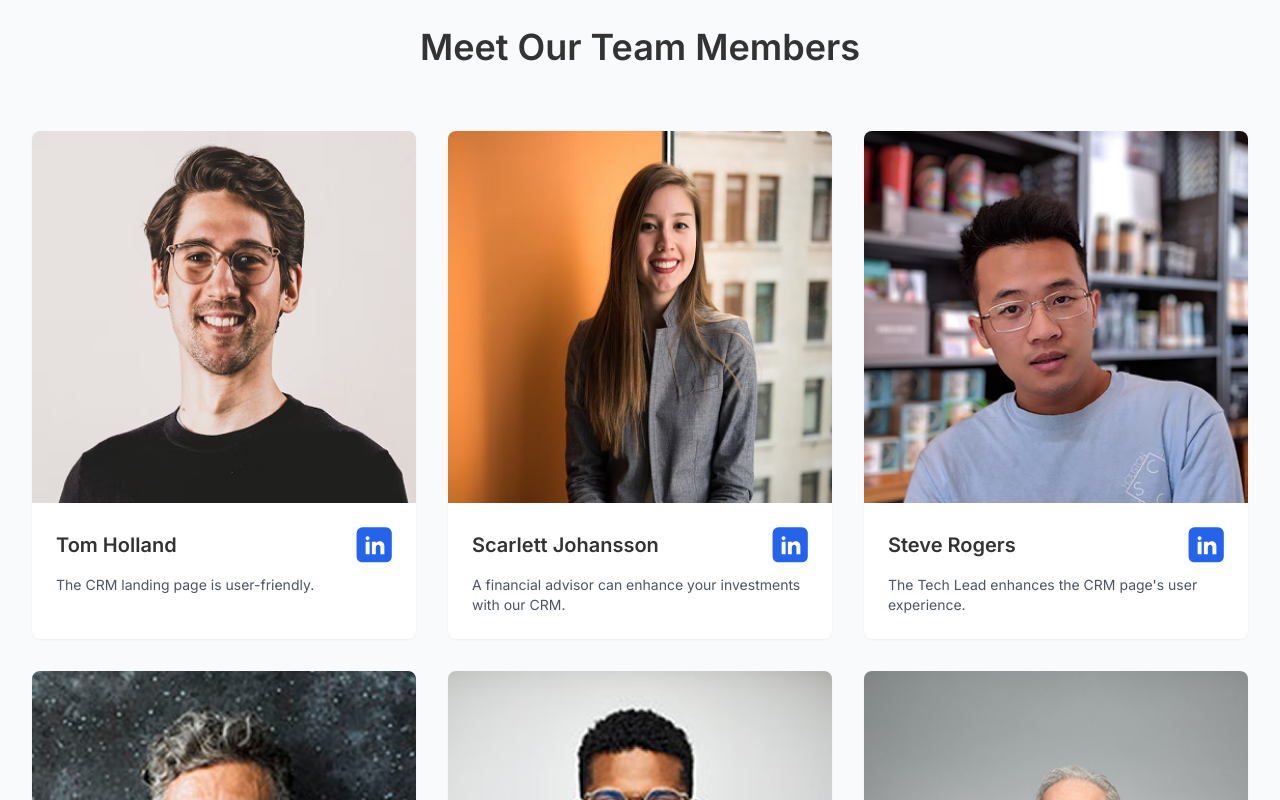
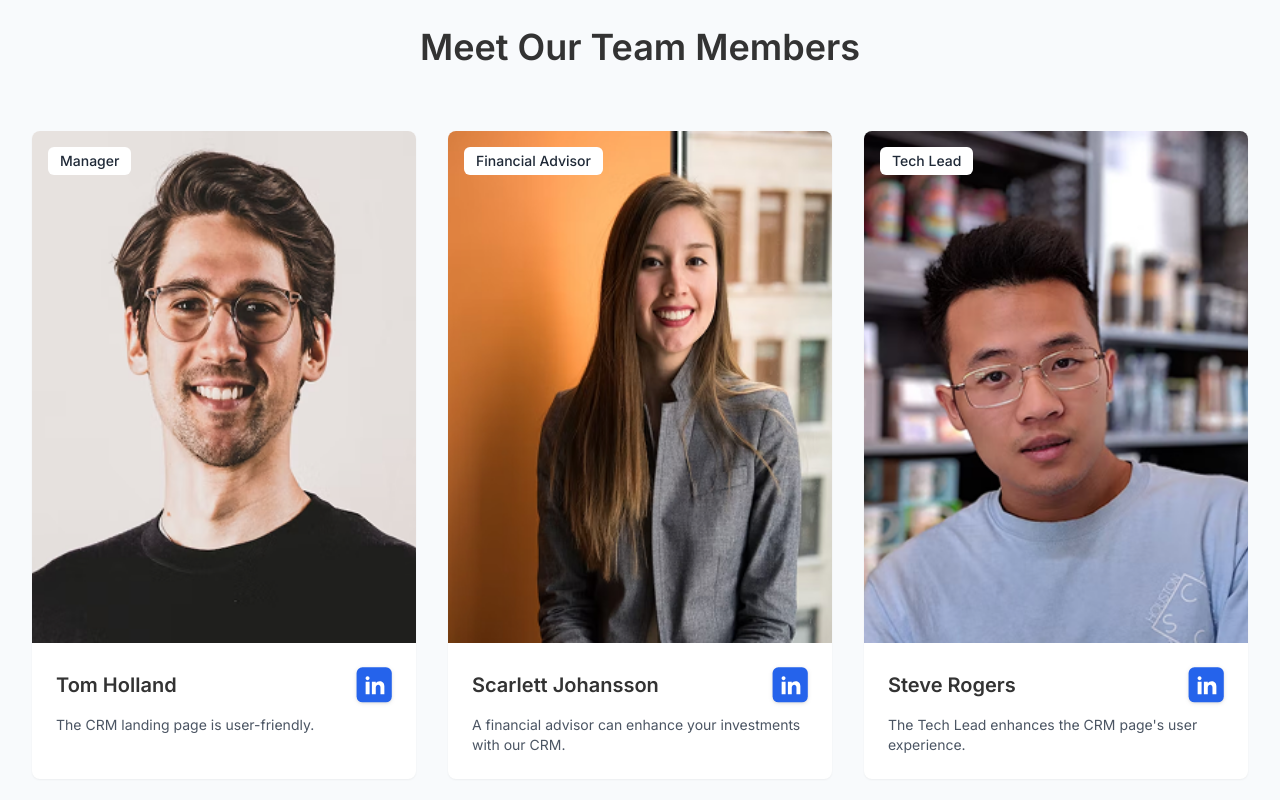
Before and after one commit to Wrttnspknbrkn/GydGenWave, a React (Vite) app: page /about-us in a window 1280 px wide. Shown: the part 1360-2160 px from the top of the page. Built offline with nearby package versions, Linux system fonts and the light colour scheme.

Commit message:
Update MeetOurTeamSection.jsx

```diff
--- a/src/pages/aboutUs/MeetOurTeamSection.jsx
+++ b/src/pages/aboutUs/MeetOurTeamSection.jsx
@@ -2,12 +2,12 @@ import React from 'react';
 
 const TeamMember = ({ name, role, description, imageSrc }) => {
   return (
-    <div className="team-member-card bg-white rounded-lg shadow-sm overflow-hidden transition-transform duration-300 hover:shadow-md hover:-translate-y-1">
-      <div className="team-image-container">
+    <div className="w-full bg-white rounded-lg shadow-sm overflow-hidden transition-transform duration-300 hover:shadow-md hover:-translate-y-1">
+      <div className="relative w-full aspect-[3/4]">
         <img
           src={imageSrc}
           alt={`${name} - ${role}`}
-          className="w-full h-full object-cover"
+          className="absolute inset-0 w-full h-full object-cover object-top"
         />
         <span className="absolute top-4 left-4 bg-white text-gray-800 px-3 py-1 text-sm font-medium rounded-md">
           {role}
@@ -16,8 +16,8 @@ const TeamMember = ({ name, role, description, imageSrc }) => {
       <div className="p-6">
         <div className="flex justify-between items-center mb-3">
           <h3 className="text-xl font-semibold">{name}</h3>
-          <a href="#" className="linkedin-icon" aria-label={`LinkedIn profile for ${name}`}>
-            <img src="/images/linkedin.svg" alt="LinkedIn" width={36} height={36} className="linkedin-svg" />
+          <a href="#" className="flex items-center justify-center transition-all duration-300 hover:opacity-80 hover:scale-110" aria-label={`LinkedIn profile for ${name}`}>
+            <img src="/images/linkedin.svg" alt="LinkedIn" className="w-9 h-9 filter drop-shadow" />
           </a>
         </div>
         <p className="text-gray-600 text-sm">{description}</p>
@@ -67,7 +67,7 @@ const MeetOurTeamSection = () => {
   ];
 
   return (
-    <section className="team-section py-20 bg-[#F8FAFC]">
+    <section className="py-20 bg-[#F8FAFC]">
       <div className="max-w-7xl mx-auto px-4 md:px-6 lg:px-8">
         <h2 className="text-3xl md:text-4xl font-semibold text-center mb-16">
           Meet Our Team Members
```
